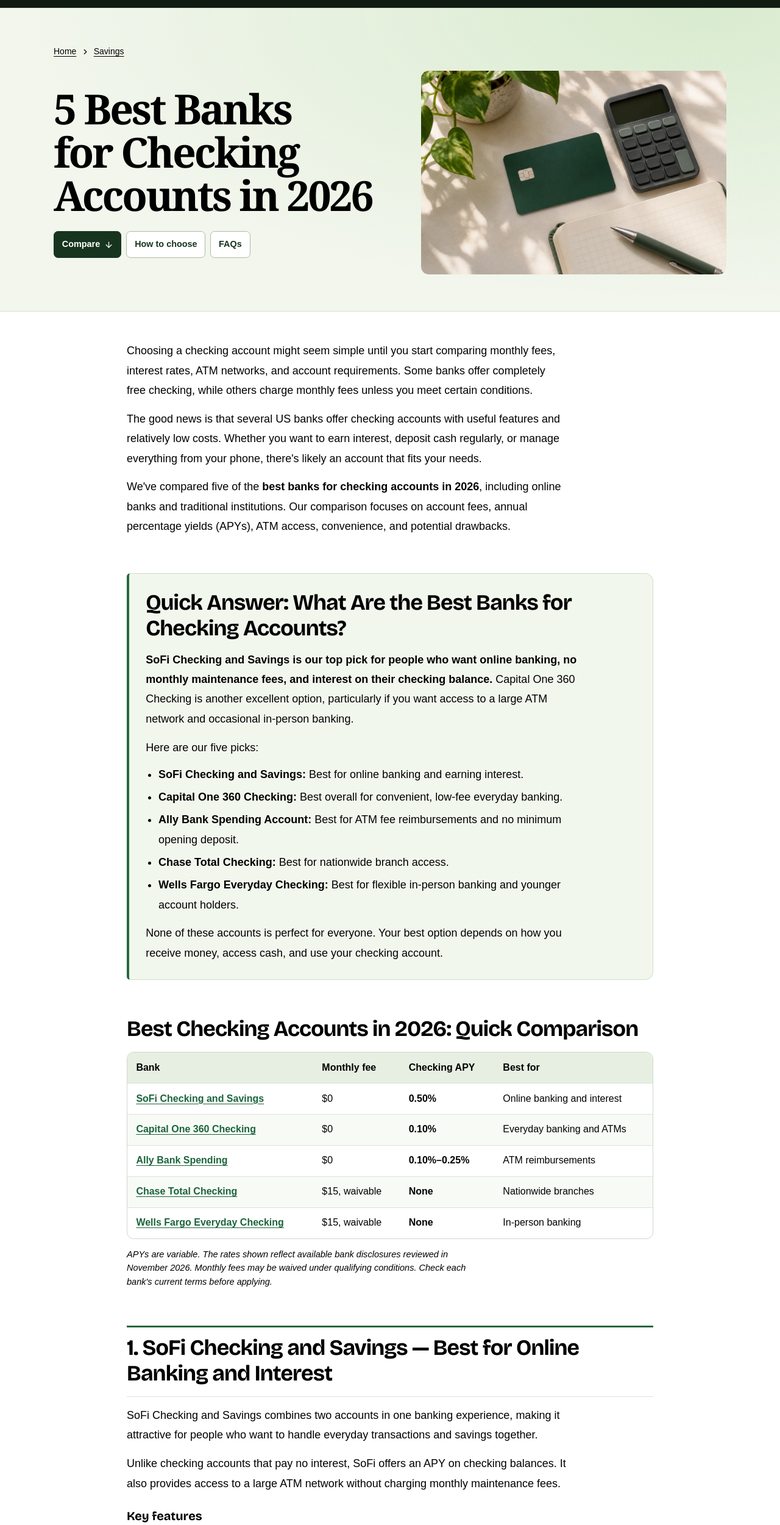
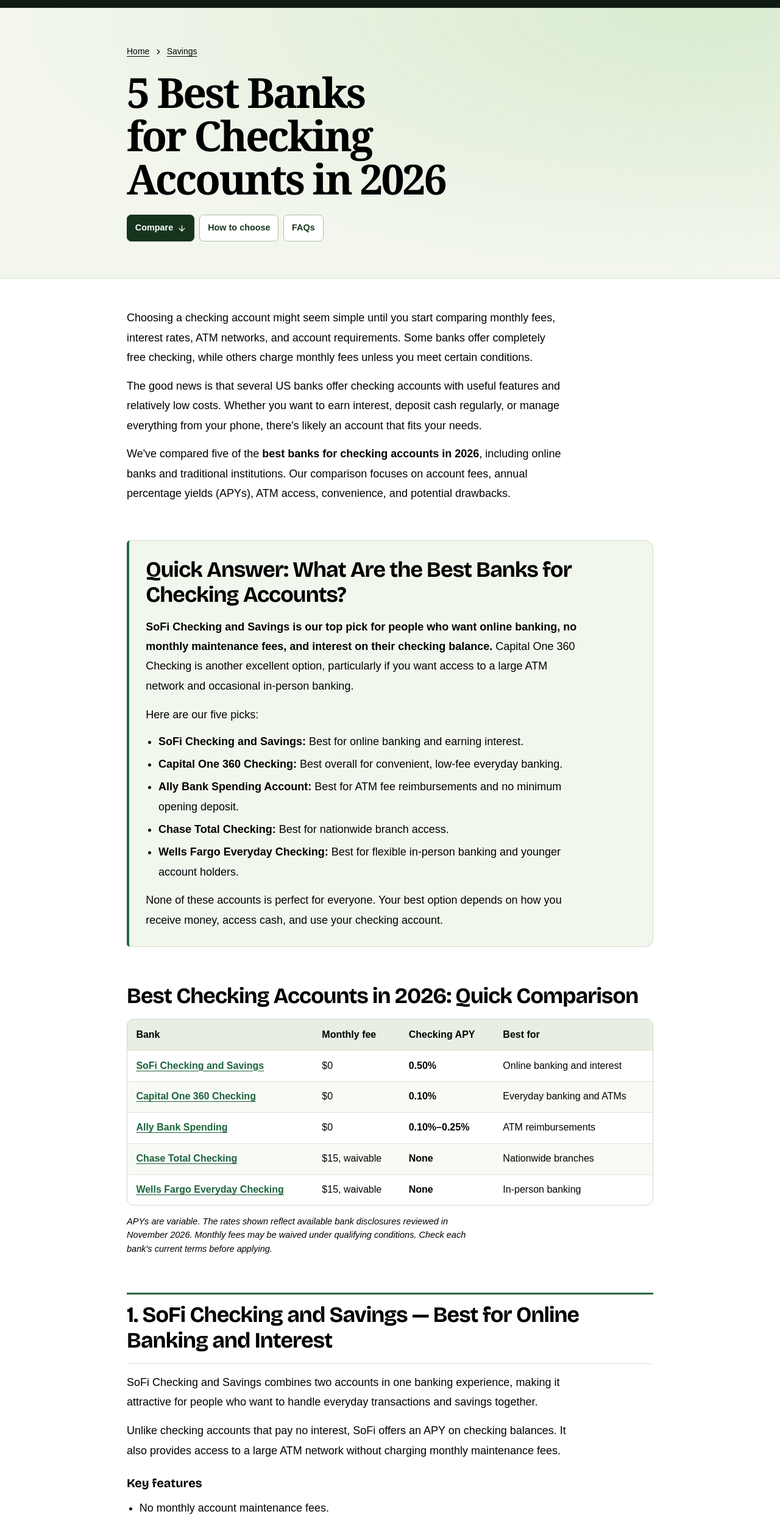
Before and after one commit to DavidOdoi/microcal, a Next.js app: page /best-banks-for-checking-accounts in a window 1280 px wide. Shown: the part 66-2567 px from the top of the page at 61% size. Built offline with nearby package versions, Linux system fonts and the light colour scheme.

Commit message:
Add checking account guide links and remove generated images

```diff
--- a/app/best-banks-for-checking-accounts/page.tsx
+++ b/app/best-banks-for-checking-accounts/page.tsx
@@ -1,30 +1,17 @@
 import { ArrowDown, ChevronRight } from 'lucide-react';
 import type { Metadata } from 'next';
-import Image from 'next/image';
 import Link from 'next/link';
 import styles from '@/components/articles/CheckingAccountComparison.module.css';
 import { categoryArticlePath, checkingAccountsArticle } from '@/lib/category-articles';
 
 const article = checkingAccountsArticle;
 const canonical = `https://microfinancepost.com${categoryArticlePath(article)}`;
-const cover = {
-  url: '/images/checking-accounts/checking-account-comparison.webp',
-  width: 1200,
-  height: 800,
-  alt: 'An unbranded debit card beside a calculator and notebook',
-};
 
 export const metadata: Metadata = {
   title: '5 Best Banks for Checking Accounts in 2026 (Fees & APYs Compared)',
   description: article.description,
   alternates: { canonical },
-  openGraph: {
-    title: article.title,
-    description: article.description,
-    url: canonical,
-    type: 'article',
-    images: [cover],
-  },
+  openGraph: { title: article.title, description: article.description, url: canonical, type: 'article' },
 };
 
 export default function BestCheckingAccountsPage() {
@@ -37,7 +24,6 @@ export default function BestCheckingAccountsPage() {
         headline: article.title,
         description: article.description,
         mainEntityOfPage: canonical,
-        image: new URL(cover.url, canonical).href,
         publisher: { '@type': 'Organization', name: 'MicroFinancePost', url: 'https://microfinancepost.com/' },
       },
       {
@@ -62,17 +48,12 @@ export default function BestCheckingAccountsPage() {
               <ChevronRight size={14} aria-hidden="true" />
               <Link href="/savings/">Savings</Link>
             </nav>
-            <div className={styles.heroGrid}>
-              <div>
             <h1 id="checking-title">{article.title}</h1>
             <nav className={styles.jumps} aria-label="On this page">
               <a href="#compare">Compare <ArrowDown size={15} aria-hidden="true" /></a>
               <a href="#how-to-choose">How to choose</a>
               <a href="#faq">FAQs</a>
             </nav>
-              </div>
-              <Image className={styles.coverImage} src={cover.url} width={cover.width} height={cover.height} alt={cover.alt} priority />
-            </div>
           </div>
         </header>
         <div className={styles.article}>
--- a/components/articles/CheckingAccountComparison.module.css
+++ b/components/articles/CheckingAccountComparison.module.css
@@ -9,34 +9,7 @@
   margin-inline: auto;
 }
 
-.heroInner {
-  width: min(100% - 2rem, 69rem);
-  padding-block: clamp(1.5rem, 5vw, 3.75rem);
-}
-
-.heroGrid {
-  display: grid;
-  grid-template-columns: minmax(0, 1fr);
-  gap: clamp(1.25rem, 4vw, 3.25rem);
-  align-items: center;
-}
-
-.coverImage,
-.sectionImage {
-  display: block;
-  width: 100%;
-  height: auto;
-  aspect-ratio: 16 / 9;
-  object-fit: cover;
-  border-radius: .8rem;
-}
-
-.sectionImage { margin: 1.1rem 0 1.35rem; }
-
-@media (min-width: 50rem) {
-  .heroGrid { grid-template-columns: minmax(0, 1.1fr) minmax(0, 1fr); }
-  .coverImage { aspect-ratio: 3 / 2; }
-}
+.heroInner { padding-block: clamp(1.5rem, 5vw, 3.75rem); }
 
 .breadcrumbs {
   display: flex;
--- a/components/calculators/HighYieldSavingsSupportingContent.tsx
+++ b/components/calculators/HighYieldSavingsSupportingContent.tsx
@@ -107,6 +107,7 @@ export function HighYieldSavingsSupportingContent() {
       <p>Some banks advertise attractive introductory yields that may change later.</p>
       <p>Also, check whether the highest APY applies to your entire balance or only to certain balance tiers.</p>
       <p>The <a href="https://www.consumerfinance.gov/rules-policy/regulations/1030/4/">CFPB's savings account disclosure requirements</a> explain the information banks must provide about rates, fees, and account conditions.</p>
+      <p>For money you use to pay bills and make everyday purchases, <Link href="/best-banks-for-checking-accounts/">compare checking accounts by fees, interest, and ATM access</Link>.</p>
     </section>
     <section className="finance-article-section">
       <h2>Frequently Asked Questions</h2>
```
Also changed, not shown: components/articles/CheckingAccountComparison.tsx (+24 -23 lines), public/images/checking-accounts/checking-account-comparison.webp (deleted), public/images/checking-accounts/opening-a-checking-account.webp (deleted). Lines whose indentation alone changed are shown as unchanged.
